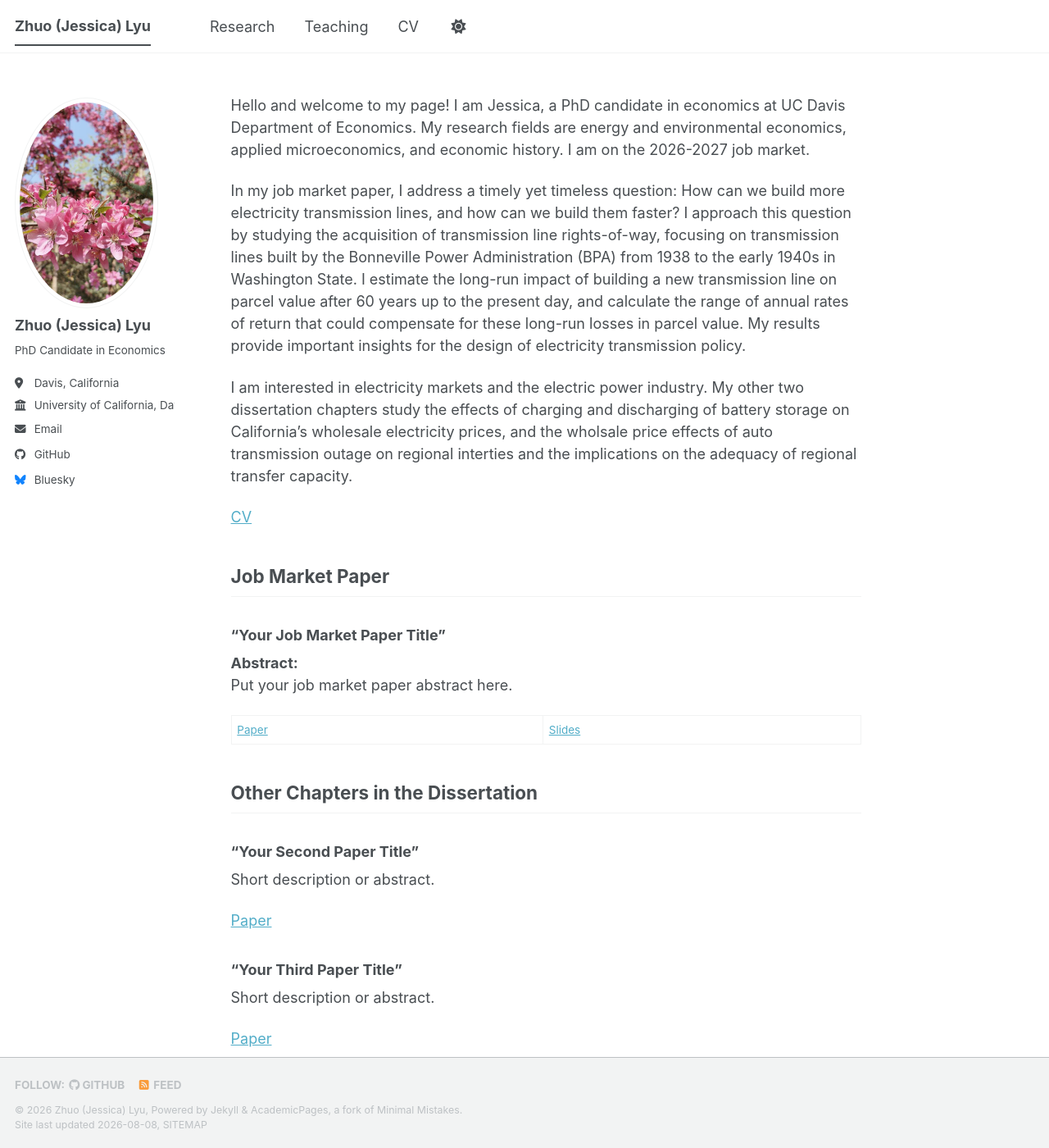
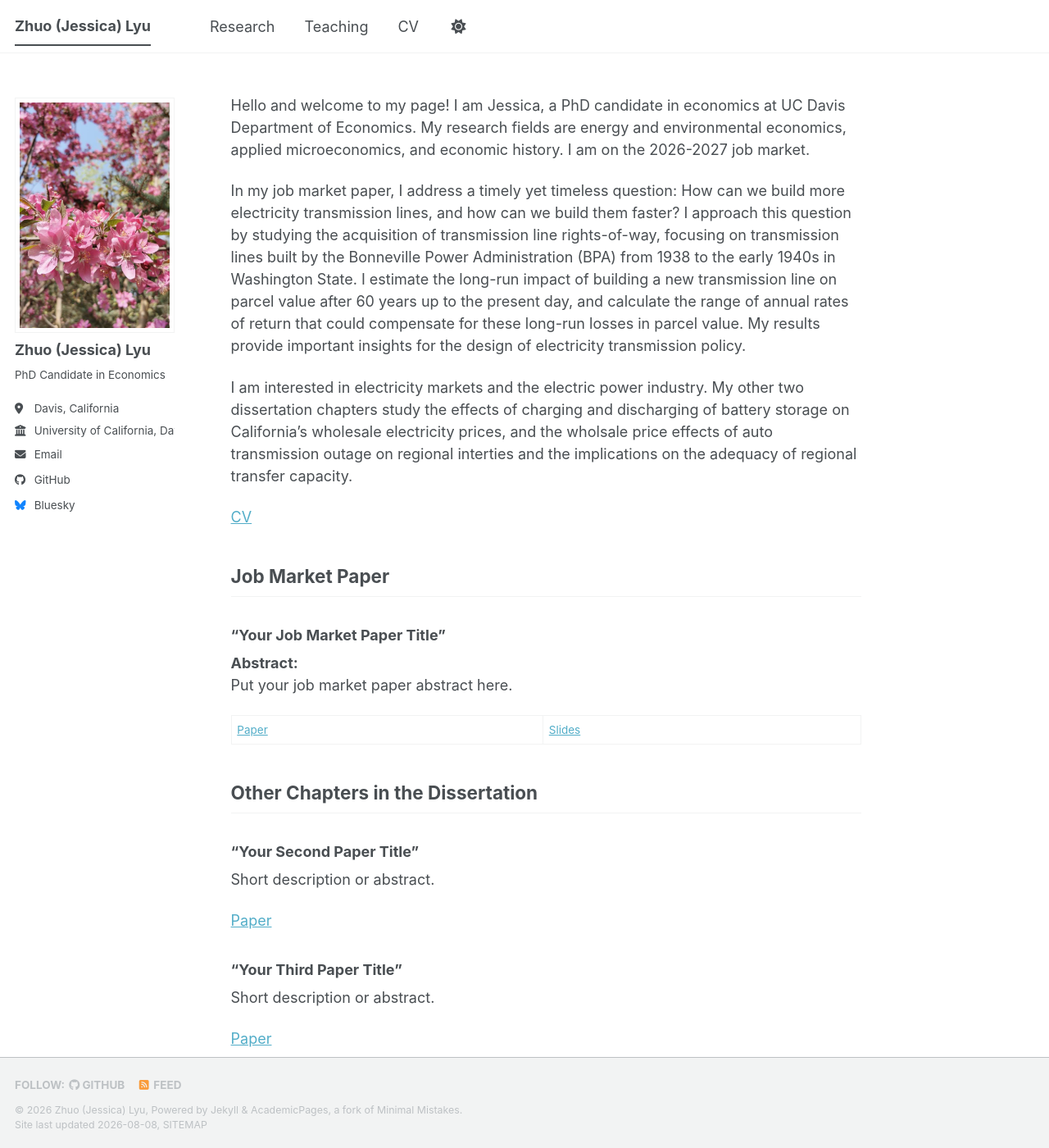
Before and after one commit to Jessicazlyu/jessicalyuzhuo, a Jekyll site: the page built from _pages/about.md, in a window 1280 px wide and 1400 px high. Shown: the whole window at 82% size. Built offline with Jekyll 4.4.1, drawn with Linux system fonts in a browser that asks for light colours; a style sheet for code colours, icons or effects is not loaded.

Commit message:
Adjust sidebar image styles for max-width and border-radius

```diff
--- a/_sass/layout/_sidebar.scss
+++ b/_sass/layout/_sidebar.scss
@@ -154,8 +154,8 @@
   }
 
   img {
-    max-width: 175px;
-    border-radius: 50%;
+    max-width: 220px;
+    border-radius: 0%;
 
     @include breakpoint($large) {
       padding: 5px;
```
